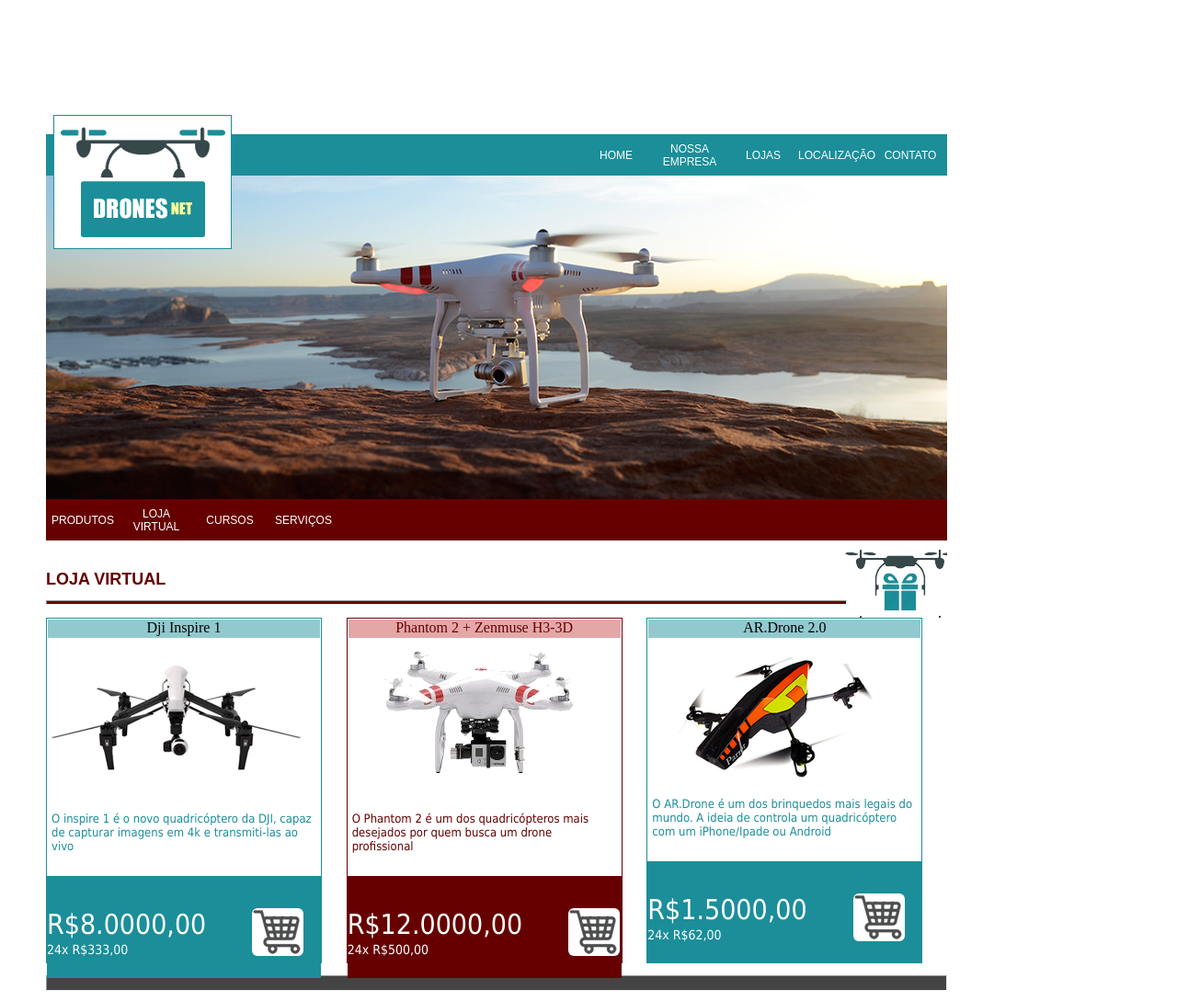
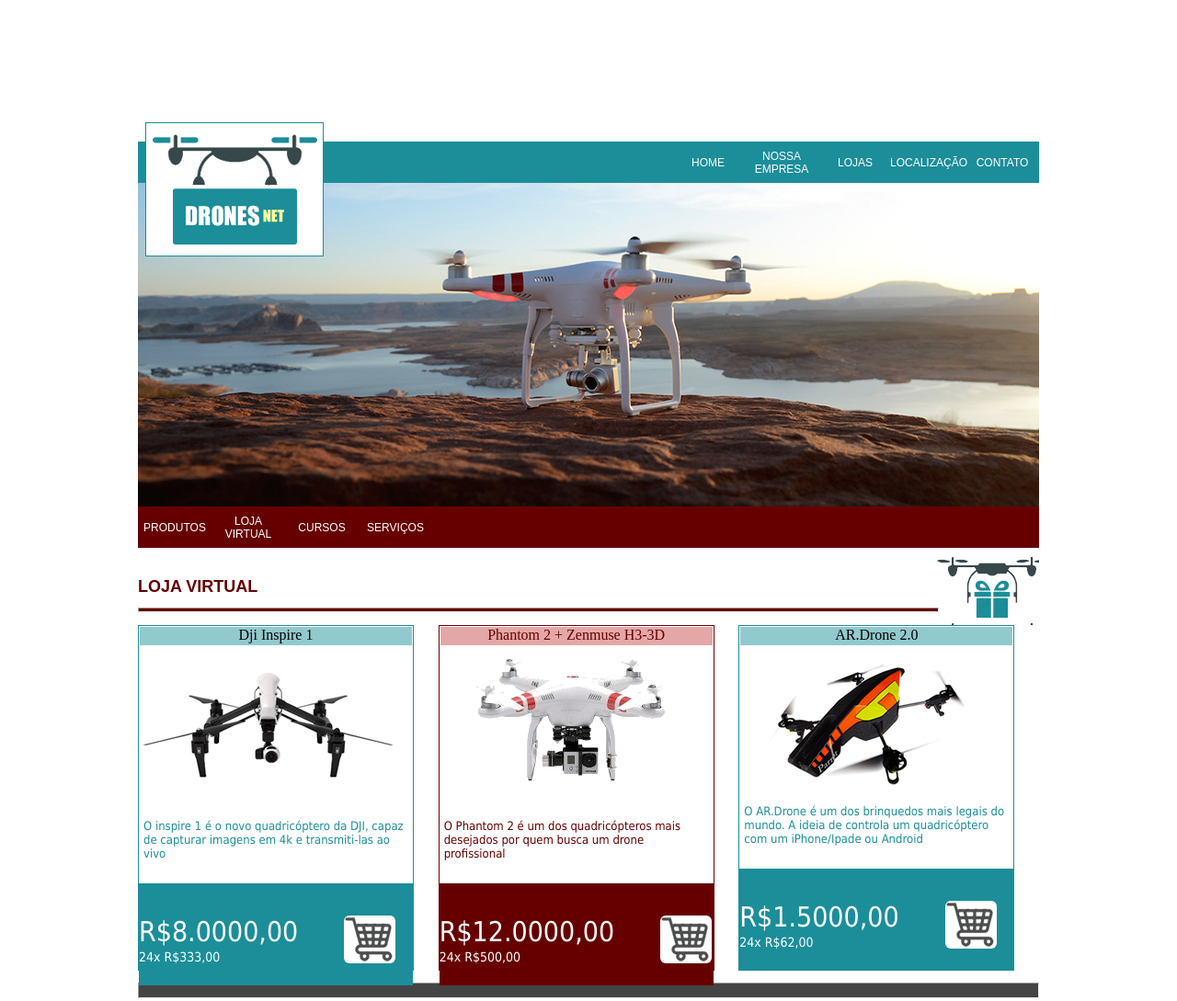
Before and after one commit to GabrielMikas/FIAP-ES, a plain HTML site: page FED/Exec/index.html in a window 1280 px wide. Shown: the top 1089 px of the page at 92% size. Drawn offline with Linux system fonts and the light colour scheme.

Commit message:
centralized

```diff
--- a/FED/Exec/css/style.css
+++ b/FED/Exec/css/style.css
@@ -1,9 +1,7 @@
-body{
+
+#container{
     width: 980px;
-    margin-top: 0px;
-    margin-bottom: 0px;
-    margin-right: 0px;
-    margin-left: 50px;
+    margin: auto;
     padding: 0px;
 }
 /**Top banner styling**/
--- a/FED/Exec/index.html
+++ b/FED/Exec/index.html
@@ -9,6 +9,7 @@
 </head>
 <body>
     <!--Top banner done-->
+    <div id="container">
     <div id="topBanner">
         <div id="topBannerLogo"></div>
         <div id="topMenu">
@@ -140,5 +141,6 @@
             <span>Prof. Bortola</span>
         </div>
     </div>
+</div>
 </body>
 </html>
```
Also changed, not shown: 1 other file.
